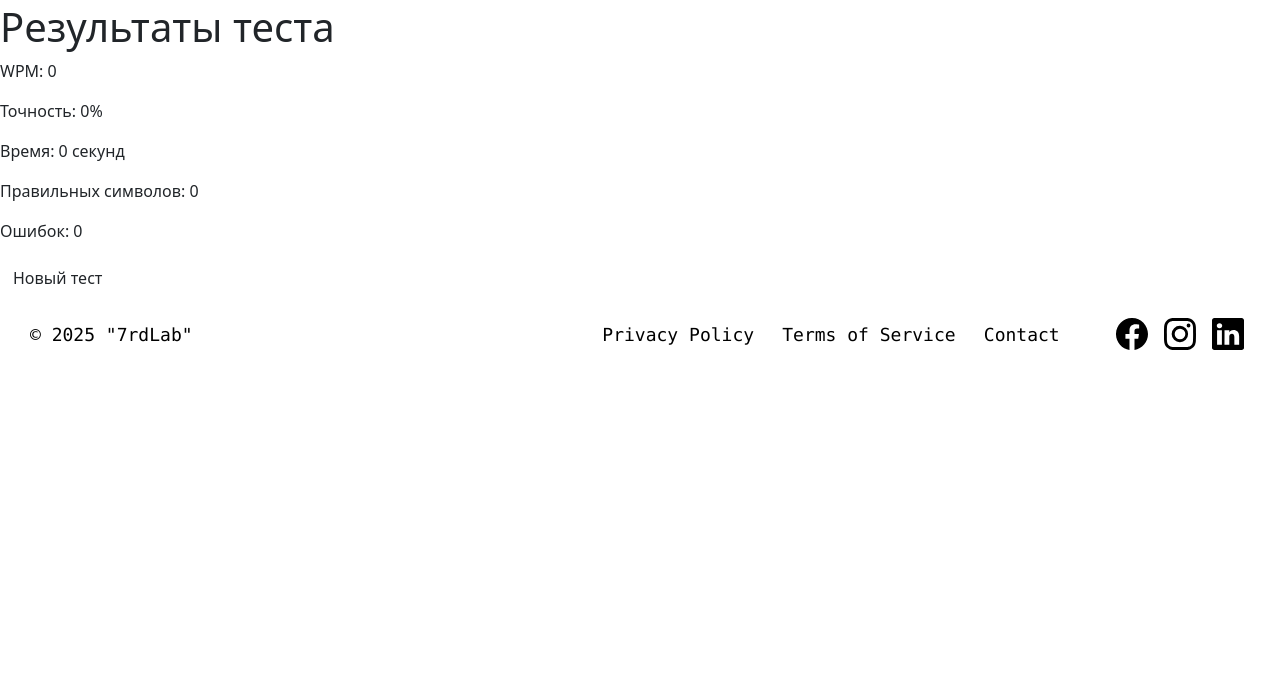
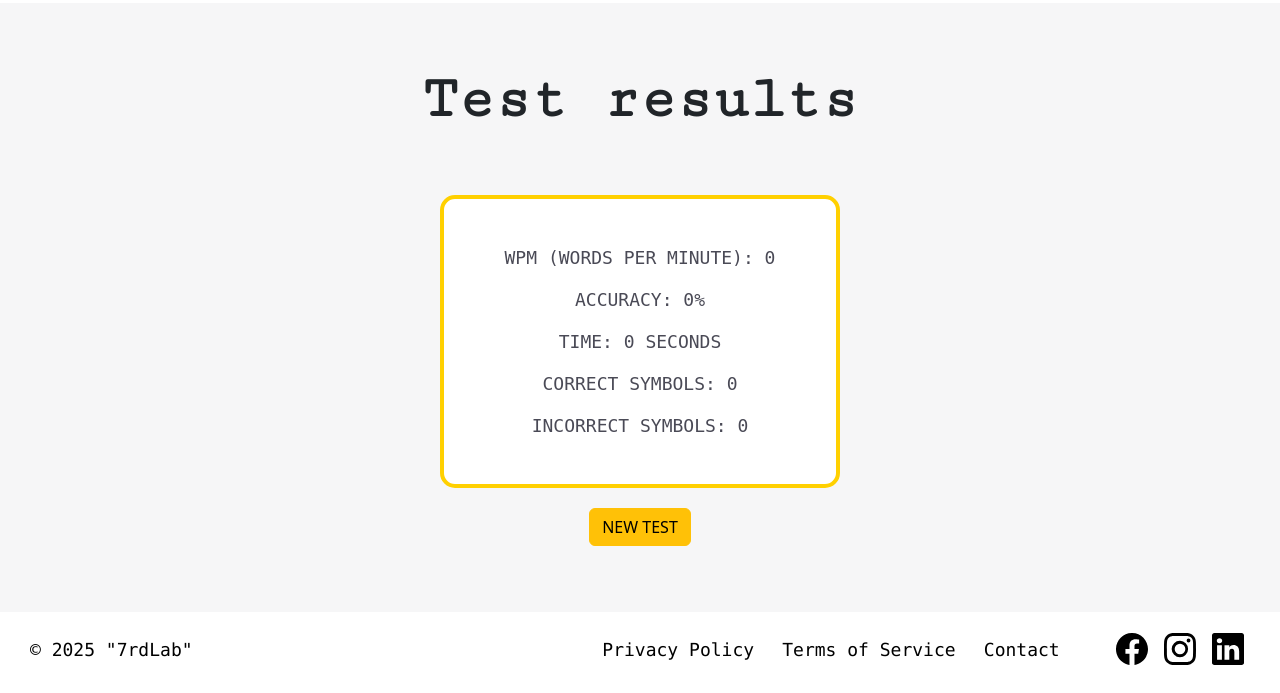
Before and after one commit to tamer-7rd/SpeedTypingTest, a Flask app: page /results in a window 1280 px wide. Shown: the part 107-800 px from the top of the page. Run offline with Flask 3, Linux system fonts and the light colour scheme; some web fonts are replaced.

Commit message:
add some css to results.html

```diff
--- a/static/css/styles.css
+++ b/static/css/styles.css
@@ -538,3 +538,51 @@ transition: color .12s ease, background-color .12s ease;
 .shake {
   animation: shake 0.3s;
 }
+
+/* Results page styles */
+.results-page {
+  position: relative;
+  text-align: center;
+  background-color: #f6f6f7;
+  padding: 50px;
+  min-height: 60vh;
+  display: flex;
+  flex-direction: column;
+  align-items: center;
+  justify-content: center;
+}
+
+.results-page h1 {
+  margin-bottom: 40px;
+}
+
+.results-data {
+  background-color: white;
+  border: 4px solid #ffd000;
+  border-radius: 15px;
+  padding: 30px;
+  margin: 20px 0;
+  max-width: 400px;
+  width: 100%;
+}
+
+.results-data p {
+  margin: 15px 0;
+  font-size: 18px;
+  font-weight: 500;
+}
+
+@media (max-width: 768px) {
+  .results-page {
+    padding: 30px 20px;
+  }
+
+  .results-data {
+    padding: 20px;
+    margin: 15px 0;
+  }
+
+  .results-data p {
+    font-size: 16px;
+  }
+}
--- a/templates/results.html
+++ b/templates/results.html
@@ -1,17 +1,17 @@
 {% include "header.html" %}
 
 <div class="results-page">
-    <h1>Результаты теста</h1>
+    <h1 class="cutive-mono-regular">Test results</h1>
 
-    <div class="results-data">
-        <p>WPM: {{ wpm }}</p>
-        <p>Точность: {{ accuracy }}%</p>
-        <p>Время: {{ time }} секунд</p>
-        <p>Правильных символов: {{ correct_chars }}</p>
-        <p>Ошибок: {{ incorrect_chars }}</p>
+    <div class="results-data kode-mono-secondary">
+        <p>WPM (Words per minute): {{ wpm }}</p>
+        <p>Accuracy: {{ accuracy }}%</p>
+        <p>Time: {{ time }} seconds</p>
+        <p>Correct symbols: {{ correct_chars }}</p>
+        <p>Incorrect symbols: {{ incorrect_chars }}</p>
     </div>
 
-    <a href="/" class="btn">Новый тест</a>
+    <a href="/" class="btn btn-warning mb-3">NEW TEST</a>
 </div>
 
 {% include "footer.html" %}
```
